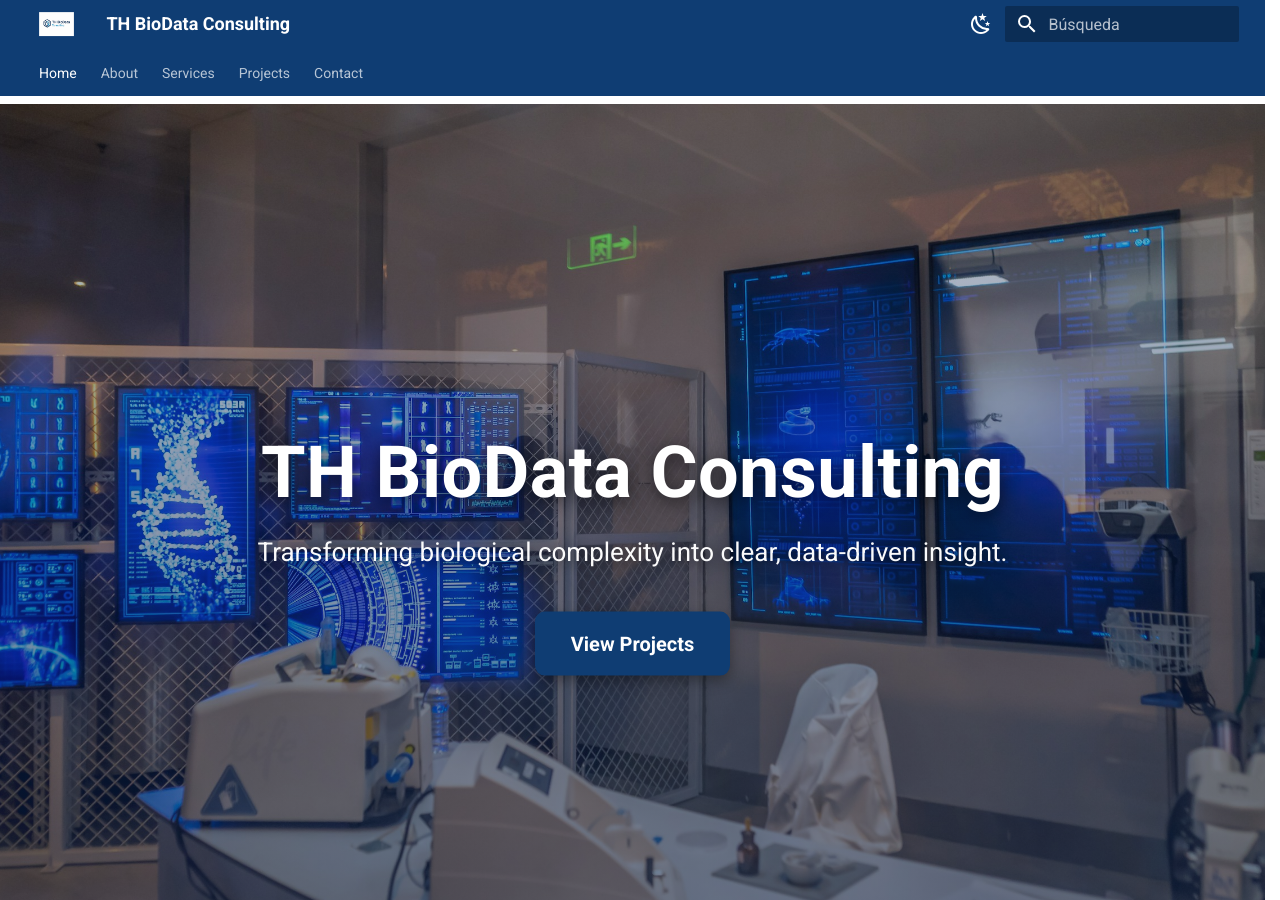
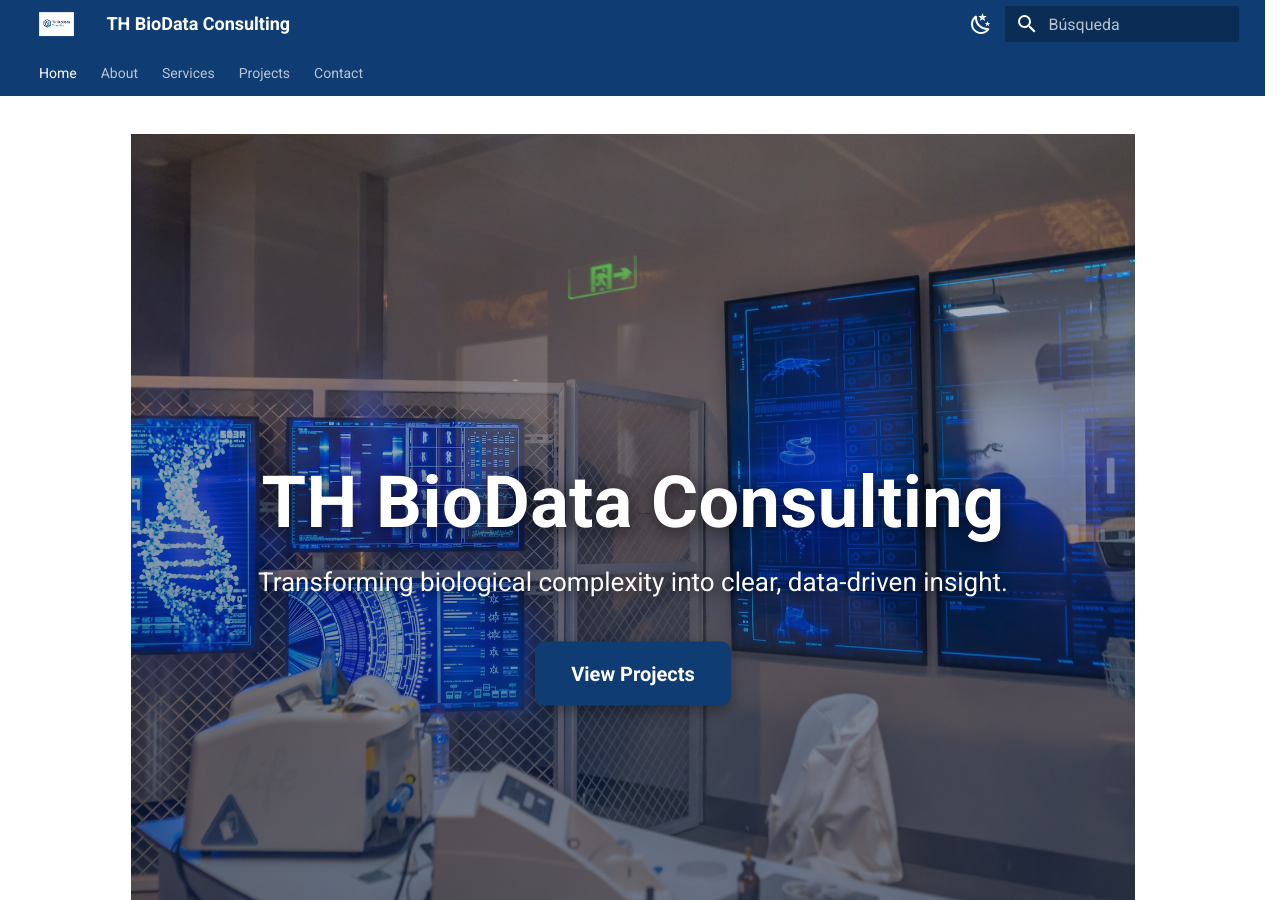
Before and after one commit to TH-BioData/th-biodata.github.io, an MkDocs documentation site: the page built from docs/index.md, in a window 1280 px wide and 900 px high. Built offline with MkDocs 1.6.1 and Material for MkDocs 9.7.7, drawn with Linux system fonts in a browser that asks for light colours.

Commit message:
Update extra.css

```diff
--- a/docs/styles/extra.css
+++ b/docs/styles/extra.css
@@ -1,25 +1,23 @@
 /* ============================================================
 TH BioData — Estilos finales depurados
 Hero fullscreen + barras azul uniforme + overlay degradado
-Centrado absoluto + Fade al scrollear
+Márgenes laterales post-hero + tarjetas con iconos
 ============================================================ */
 
 /* -------------------- Paleta global -------------------- */
 :root {
-    --th-color-corporate-blue: #0F3D73; /* primario */
-    --th-color-corporate-light-blue: #7CC6FF; /* acento */
+  --th-color-corporate-blue: #0F3D73;
+  --th-color-corporate-light-blue: #7CC6FF;
 
-    /* Layout post-hero */
-    --th-content-max: 1100px;
+  --th-content-max: 1100px;          /* ancho legible del contenido */
   --th-content-pad: clamp(16px, 5vw, 48px);
 
-    /* Cards */
   --th-card-bg: color-mix(in oklab, var(--md-primary-fg-color) 6%, transparent);
   --th-card-bd: color-mix(in oklab, var(--md-primary-fg-color) 22%, transparent);
 }
 
 /* Tema claro */
-[data-md-color-scheme="default"] {
+[data-md-color-scheme="default"]{
   --md-primary-fg-color: var(--th-color-corporate-blue);
   --md-primary-fg-color--light: #1E5AA6;
   --md-primary-fg-color--dark: #0A2350;
@@ -27,198 +25,125 @@ Centrado absoluto + Fade al scrollear
 }
 
 /* Tema oscuro */
-[data-md-color-scheme="slate"] {
+[data-md-color-scheme="slate"]{
   --md-primary-fg-color: var(--th-color-corporate-blue);
   --md-primary-fg-color--light: #2A6BBE;
   --md-primary-fg-color--dark: #071B3A;
   --md-accent-fg-color: var(--th-color-corporate-light-blue);
 }
 
-/* -------------------- Barras superiores (header + tabs) -------------------- */
-.md-header,
-.md-tabs {
-    background-color: #0F3D73 !important;
-    color: #fff !important;
+/* -------------------- Barra superior -------------------- */
+.md-header, .md-tabs{
+  background-color:#0F3D73 !important;
+  color:#fff !important;
+}
+body:has(#th-hero) .md-header{ backdrop-filter:none !important; }
+
+/* -------------------- Home: sidebars ocultas -------------------- */
+body:has(#th-hero) .md-sidebar--primary,
+body:has(#th-hero) .md-sidebar--secondary{ display:none !important; }
+
+/* Evita reflujo por la barra de scroll */
+html{ scrollbar-gutter:stable; }
+
+/* -------------------- HERO (NO TOCAR) -------------------- */
+#th-hero{
+  position:relative; width:100% !important;
+  min-height:100vh; min-height:100svh;
+  overflow:hidden; will-change:opacity,transform;
+  transition:opacity .12s linear, transform .12s linear;
+}
+#th-hero .hero__bg{
+  position:absolute; inset:0;
+  background:url('../assets/home_hero_v2.jpg') center / cover no-repeat;
+  z-index:0; transition:transform 15s linear, filter 2s ease;
+}
+#th-hero .hero__bg:hover{ transform:scale(1.05); filter:brightness(1.06); }
+#th-hero::before{
+  content:""; position:absolute; inset:0; z-index:1;
+  background:linear-gradient(to bottom, rgba(10,35,80,.25) 0%,
+                                        rgba(10,35,80,.45) 40%,
+                                        rgba(10,35,80,.62) 100%);
+}
+#th-hero .hero__content{
+  position:absolute; top:50%; left:50%; transform:translate(-50%,-50%);
+  z-index:2; display:flex; flex-direction:column; align-items:center;
+  text-align:center; color:#fff; padding:0 5%; width:min(1100px,92vw);
+}
+#th-hero .hero__content::before{ content:none !important; }
+#th-hero .hero__title{
+  color:#fff !important; font-size:clamp(40px,7vw,72px);
+  font-weight:800; line-height:1.1; margin:0 0 20px; letter-spacing:.4px;
+  text-shadow:0 4px 18px rgba(0,0,0,.65);
+}
+#th-hero .hero__tag{
+  color:#fff !important; font-size:clamp(18px,2.2vw,26px);
+  font-weight:400; line-height:1.6; margin:0 0 38px; opacity:.98;
+  text-shadow:0 3px 14px rgba(0,0,0,.6);
+}
+#th-hero .hero__cta{
+  display:inline-block; padding:16px 36px;
+  font-size:clamp(16px,1.8vw,20px); font-weight:700;
+  border-radius:10px; color:#fff !important; text-decoration:none;
+  background:var(--th-color-corporate-blue);
+  box-shadow:0 5px 14px rgba(0,0,0,.35);
+  transition:transform .25s ease, background .25s ease, box-shadow .25s ease;
+}
+#th-hero .hero__cta:hover{
+  background:#004B8E; transform:translateY(-4px);
+  box-shadow:0 10px 22px rgba(0,0,0,.45);
+}
+@media (max-width:1024px){ #th-hero .hero__content{ width:min(900px,94vw);} }
+@media (max-width:768px){  #th-hero .hero__content{ width:92vw;}  }
+
+/* -------------------- Contenido post-hero -------------------- */
+/* Importante: dejamos que MkDocs maneje el layout, pero lo mejoramos en Home */
+body:has(#th-hero) .md-content__inner{
+  max-width:var(--th-content-max);
+  padding:0 var(--th-content-pad);
+  margin:0 auto;
 }
 
-/* En Home: sin blur/transparencia */
-body:has(#th-hero) .md-header {
-    background-color: #0F3D73 !important;
-    backdrop-filter: none !important;
+/* Títulos y ritmo vertical */
+body:has(#th-hero) .md-typeset h2{
+  margin-top:2.2rem; margin-bottom:.8rem; font-weight:800;
+}
+body:has(#th-hero) .md-typeset h3{
+  margin:0 0 .35rem 0; font-weight:750; color:var(--md-primary-fg-color);
 }
 
-/* -------------------- Ajustes exclusivos de HOME -------------------- */
-/* Ocultar sidebars en Home */
-body:has(#th-hero) .md-sidebar--primary,
-body:has(#th-hero) .md-sidebar--secondary {
-    display: none !important;
+/* -------------------- Admonitions como tarjetas -------------------- */
+body:has(#th-hero) .md-typeset .admonition{
+  background:var(--th-card-bg);
+  border:1px solid var(--th-card-bd);
+  border-radius:12px;
+  box-shadow:0 2px 6px rgba(0,0,0,.04);
+}
+body:has(#th-hero) .md-typeset .admonition > .admonition-title{
+  font-weight:800;
 }
 
-/* Layout ancho completo sólo en Home */
-body:has(#th-hero) .md-main {
-    padding-top: 0 !important;
+/* Grupo de tarjetas (2 columnas en desktop) */
+.home-cards > .admonition{
+  margin:8px 0;
+}
+@media (min-width:900px){
+  .home-cards{
+    display:grid; grid-template-columns:1fr 1fr; gap:16px;
+  }
 }
 
-body:has(#th-hero) .md-main > .md-grid,
-body:has(#th-hero) .md-content,
-body:has(#th-hero) .md-content__inner,
-body:has(#th-hero) .md-typeset {
-    max-width: 100% !important;
-    width: 100% !important;
-    padding: 0 !important;
-    margin: 0 !important;
+/* Caja introductoria */
+.lead-box.admonition{
+  border-left:4px solid var(--md-primary-fg-color);
 }
 
-/* Evita reflujo por la barra de scroll */
-html { scrollbar-gutter: stable; }
-
-/* -------------------- HERO fullscreen (NO TOCAR) -------------------- */
-#th-hero {
-    position: relative;
-    width: 100% !important;
-    min-height: 100vh;
-    min-height: 100svh;
-    overflow: hidden;
-    will-change: opacity, transform;
-    transition: opacity 0.12s linear, transform 0.12s linear;
+/* Nota final centrada */
+.th-signoff{
+  text-align:center; margin-top:1.2rem; font-style:italic; opacity:.85;
 }
 
-/* Imagen de fondo */
-#th-hero .hero__bg {
-    position: absolute;
-    inset: 0;
-    background: url('../assets/home_hero_v2.jpg') center / cover no-repeat;
-    z-index: 0;
-    transition: transform 15s linear, filter 2s ease;
+/* Ajuste de tipografía general */
+@media (max-width:640px){
+  body:has(#th-hero) .md-content__inner{ padding:0 18px; }
 }
-#th-hero .hero__bg:hover { transform: scale(1.05); filter: brightness(1.06); }
-
-/* Overlay general (degradado vertical) */
-#th-hero::before {
-    content: "";
-    position: absolute;
-    inset: 0;
-    background: linear-gradient(
-        to bottom,
-        rgba(10, 35, 80, 0.25) 0%,
-        rgba(10, 35, 80, 0.45) 40%,
-        rgba(10, 35, 80, 0.62) 100%
-    );
-    z-index: 1;
-}
-
-/* Contenido del hero */
-#th-hero .hero__content {
-    position: absolute;
-    top: 50%; left: 50%;
-    transform: translate(-50%, -50%);
-    z-index: 2;
-    display: flex; flex-direction: column; align-items: center;
-    text-align: center; color: #fff;
-    padding: 0 5%;
-    width: min(1100px, 92vw);
-}
-#th-hero .hero__content::before { content: none !important; }
-
-/* Tipografías y CTA */
-#th-hero .hero__title {
-    color: #fff !important;
-    font-size: clamp(40px, 7vw, 72px);
-    font-weight: 800; line-height: 1.1;
-    margin: 0 0 20px 0; letter-spacing: 0.4px;
-    text-shadow: 0 4px 18px rgba(0,0,0,.65);
-}
-#th-hero .hero__tag {
-    color: #fff !important;
-    font-size: clamp(18px, 2.2vw, 26px);
-    font-weight: 400; line-height: 1.6;
-    margin: 0 0 38px 0; opacity: .98;
-    text-shadow: 0 3px 14px rgba(0,0,0,.6);
-}
-#th-hero .hero__cta {
-    display: inline-block; padding: 16px 36px;
-    font-size: clamp(16px, 1.8vw, 20px); font-weight: 700;
-    border-radius: 10px; color: #fff !important;
-    background: var(--th-color-corporate-blue);
-    text-decoration: none; box-shadow: 0 5px 14px rgba(0,0,0,.35);
-    transition: transform .25s ease, background .25s ease, box-shadow .25s ease;
-}
-#th-hero .hero__cta:hover {
-    background: #004B8E; transform: translateY(-4px);
-    box-shadow: 0 10px 22px rgba(0,0,0,.45);
-}
-
-/* Breakpoints HERO */
-@media (max-width: 1024px) { #th-hero .hero__content { width: min(900px, 94vw); } }
-@media (max-width: 768px)  { #th-hero .hero__content { width: 92vw; } }
-
-/* ============================================================
-   CONTENIDO POST-HERO (Home): márgenes y jerarquía
-   ============================================================ */
-
-/* Contenedor maestro */
-.th-content {
-    max-width: var(--th-content-max);
-    margin-inline: auto;
-    padding: 0 var(--th-content-pad);
-    line-height: 1.7;
-    font-size: 1.06rem;
-}
-
-/* Títulos */
-.th-content h2 {
-    margin-top: 2.2rem; margin-bottom: .6rem;
-    font-weight: 800; letter-spacing: .2px;
-}
-.th-content h3 {
-    margin: 0; font-weight: 750;
-    color: var(--md-primary-fg-color);
-}
-
-/* Intro bilingüe destacada */
-.th-lead {
-    margin-top: .8rem;
-    padding: 1.15rem 1rem;
-    border-left: 4px solid var(--md-primary-fg-color);
-    background: color-mix(in oklab, var(--md-primary-fg-color) 10%, transparent);
-    border-radius: 8px;
-}
-.th-lead p { margin: .2rem 0 .6rem; }
-.th-lang { font-weight: 700; letter-spacing: .2px; }
-
-/* Divisor sutil */
-.th-rule {
-    height: 1px; width: 100%;
-    background: color-mix(in oklab, var(--md-primary-fg-color) 25%, transparent);
-    margin: 1.4rem 0; border-radius: 1px;
-}
-
-/* Grilla de áreas */
-.th-grid {
-    display: grid; gap: 16px;
-    grid-template-columns: 1fr;
-}
-@media (min-width: 900px) { .th-grid { grid-template-columns: 1fr 1fr; } }
-
-/* Tarjetas de área */
-.th-card {
-    background: var(--th-card-bg);
-    border: 1px solid var(--th-card-bd);
-    border-radius: 12px;
-    padding: 16px 18px;
-    box-shadow: 0 2px 6px rgba(0,0,0,.04);
-}
-.th-card h3 { margin-bottom: .35rem; }
-.th-card p { margin: 0.15rem 0; }
-
-/* Cierre */
-.th-signoff {
-    text-align: center; margin-top: 1.2rem;
-    font-style: italic; opacity: .85;
-}
-
-/* Responsive fino */
-@media (max-width: 640px) {
-    .th-content { font-size: 1rem; }
-    .th-lead { padding: .9rem .9rem; }
-}
```
Lines whose indentation alone changed are shown as unchanged.
